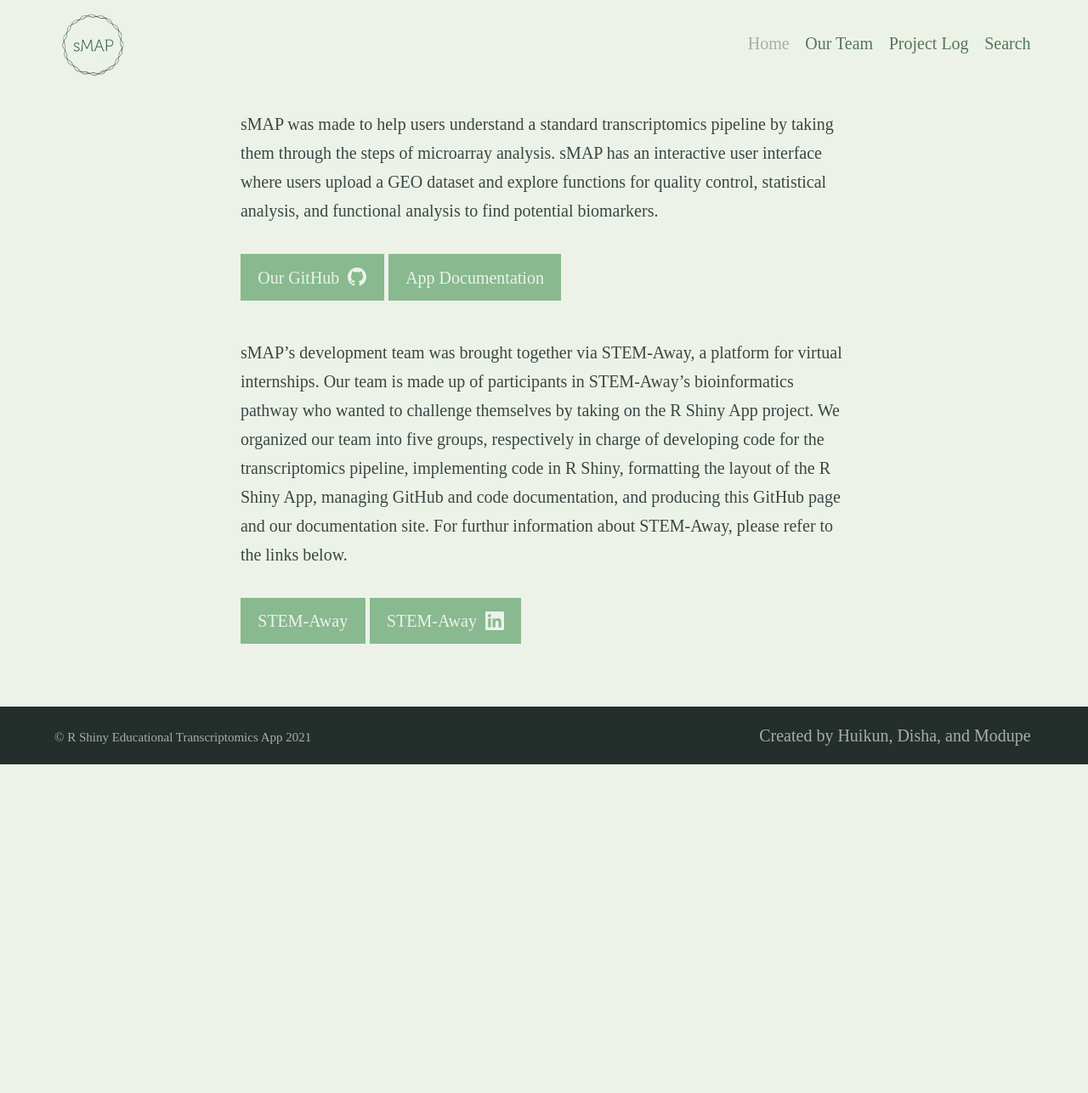
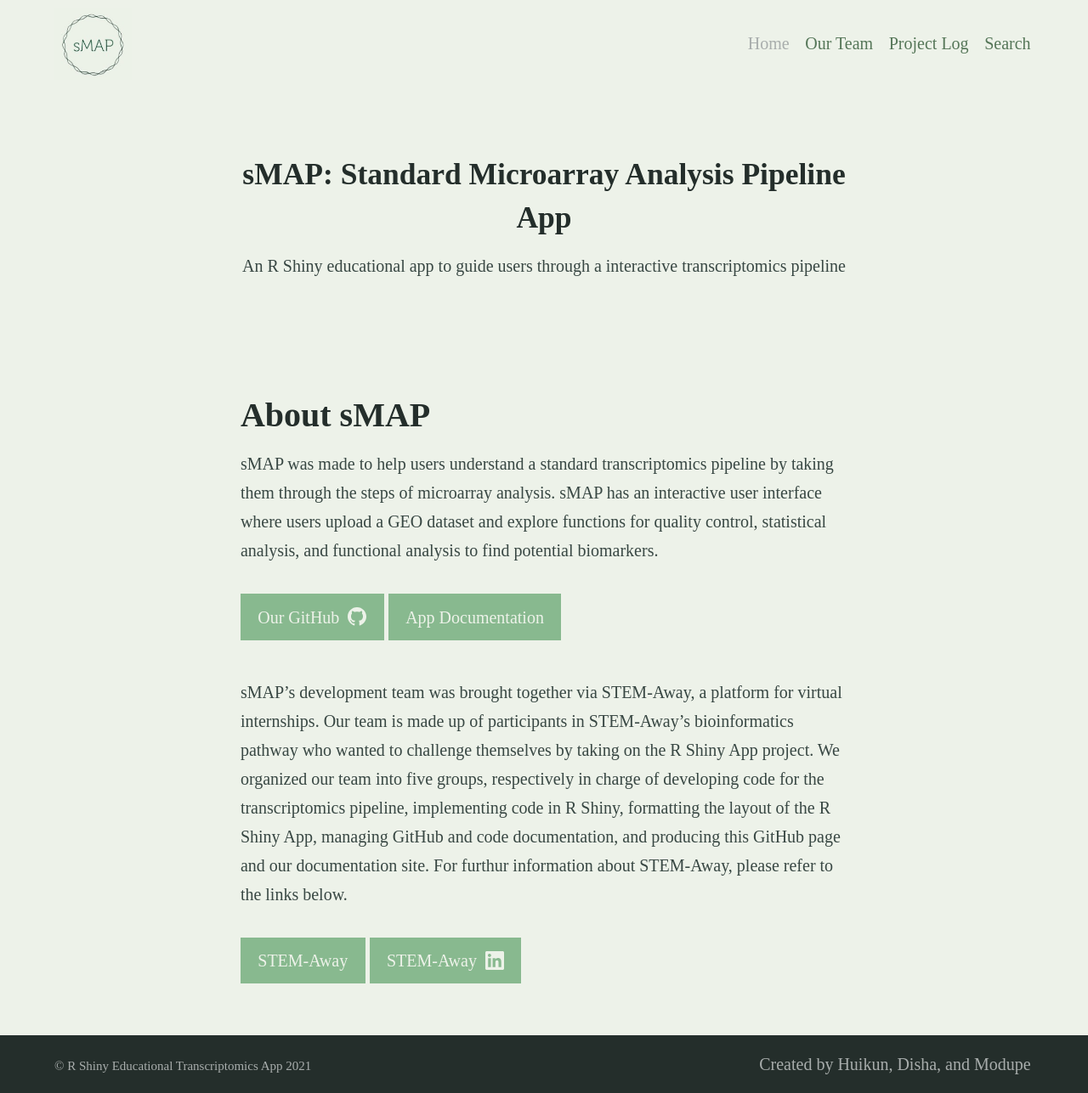
Before and after one commit to BI-STEM-Away/sMAP, a Jekyll site: the page built from index.md, in a window 1280 px wide. Shown: the whole page at 85% size. Built offline with Jekyll 4.4.1, drawn with Linux system fonts in a browser that asks for light colours; before the commit the page ends 900 px from its top, so only the background shows below that.

Commit message:
Update index.md

```diff
--- a/index.md
+++ b/index.md
@@ -1,9 +1,8 @@
 ---
-title: About Our App
+title: About sMAP
 feature_text: |
   ## sMAP: Standard Microarray Analysis Pipeline App
   An R Shiny educational app to guide users through a interactive transcriptomics pipeline
-color="#88B98F"
 ---
 
 sMAP was made to help users understand a standard transcriptomics pipeline by taking them through the steps of microarray analysis. sMAP has an interactive user interface where users upload a GEO dataset and explore functions for quality control, statistical analysis, and functional analysis to find potential biomarkers.
```
